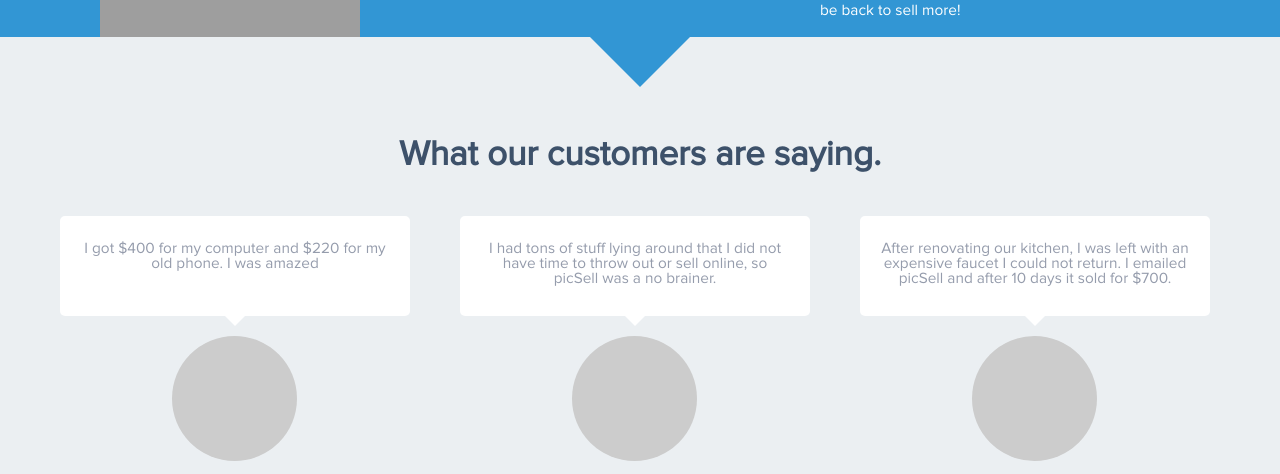
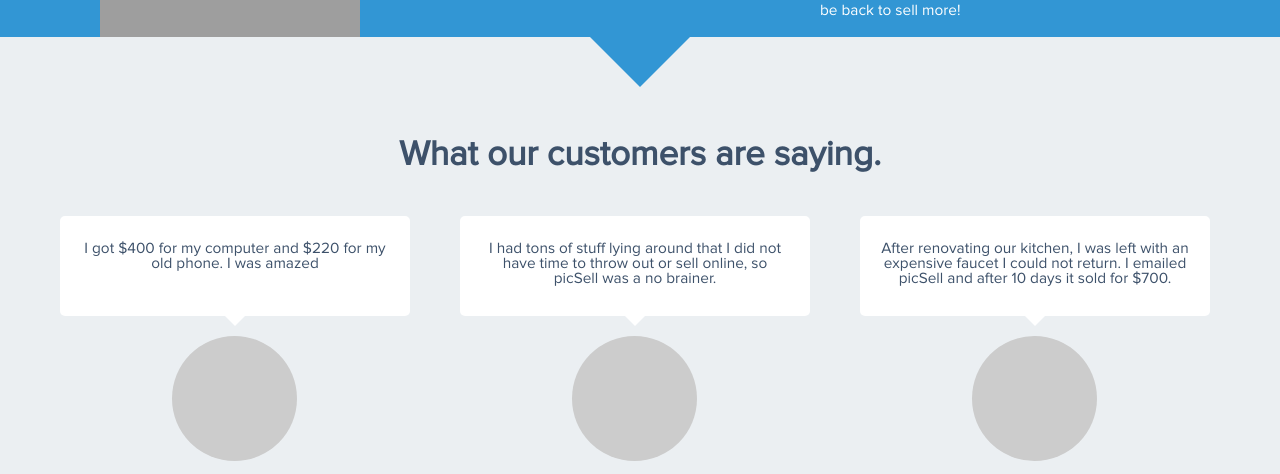
Before and after one commit to bbenoit33/picsellfrontend, a PHP site: page /home.html in a window 1280 px wide. Shown: the part 2852-3326 px from the top of the page. Run offline with PHP 8.4, Linux system fonts and the light colour scheme; some libraries are stand-ins or nearby versions; grey boxes are pictures that could not be loaded.

Commit message:
text color

```diff
--- a/main.css
+++ b/main.css
@@ -558,6 +558,7 @@ li #image-placeholder{
 
 #customers ul li p {
 	margin-top: 10px;
+	color: #3D516A;
 }
 
 #notifyme{
```
